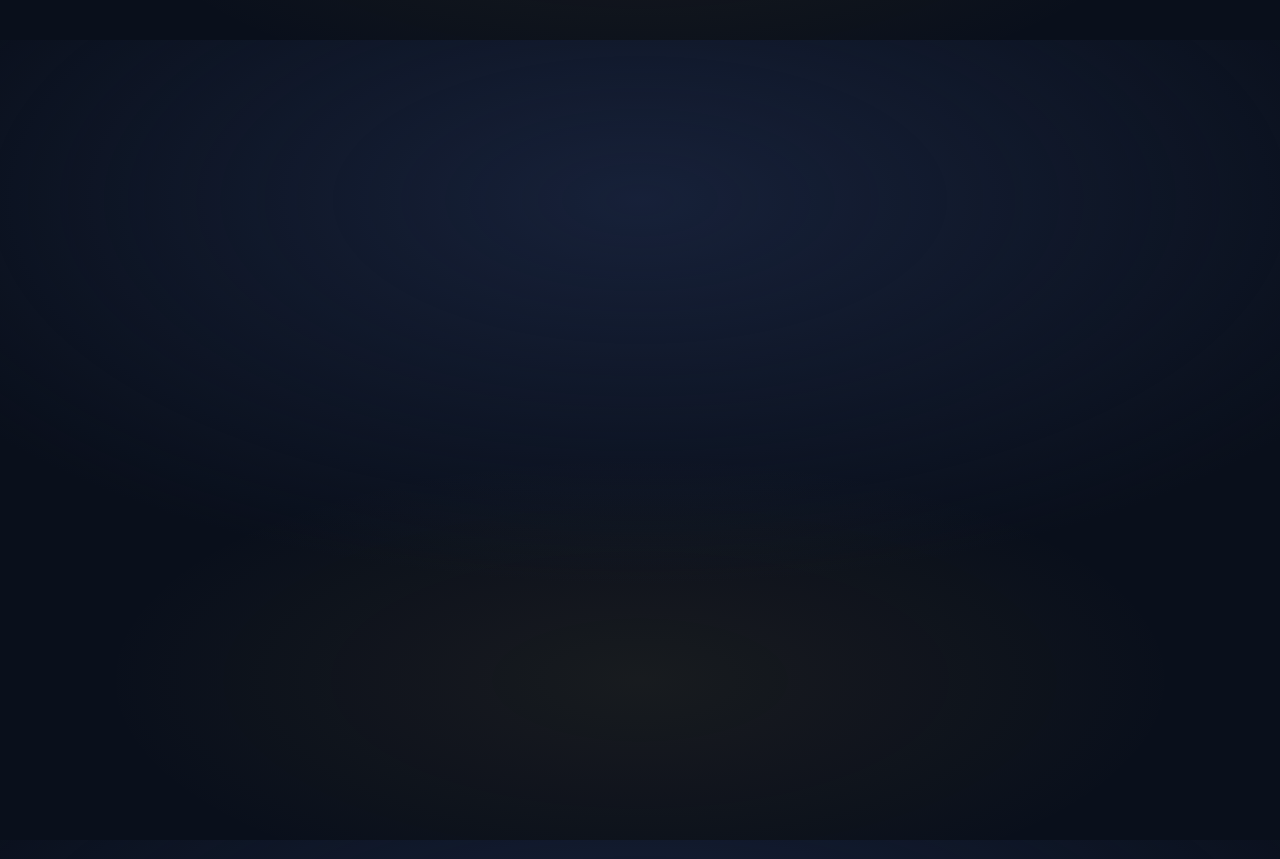
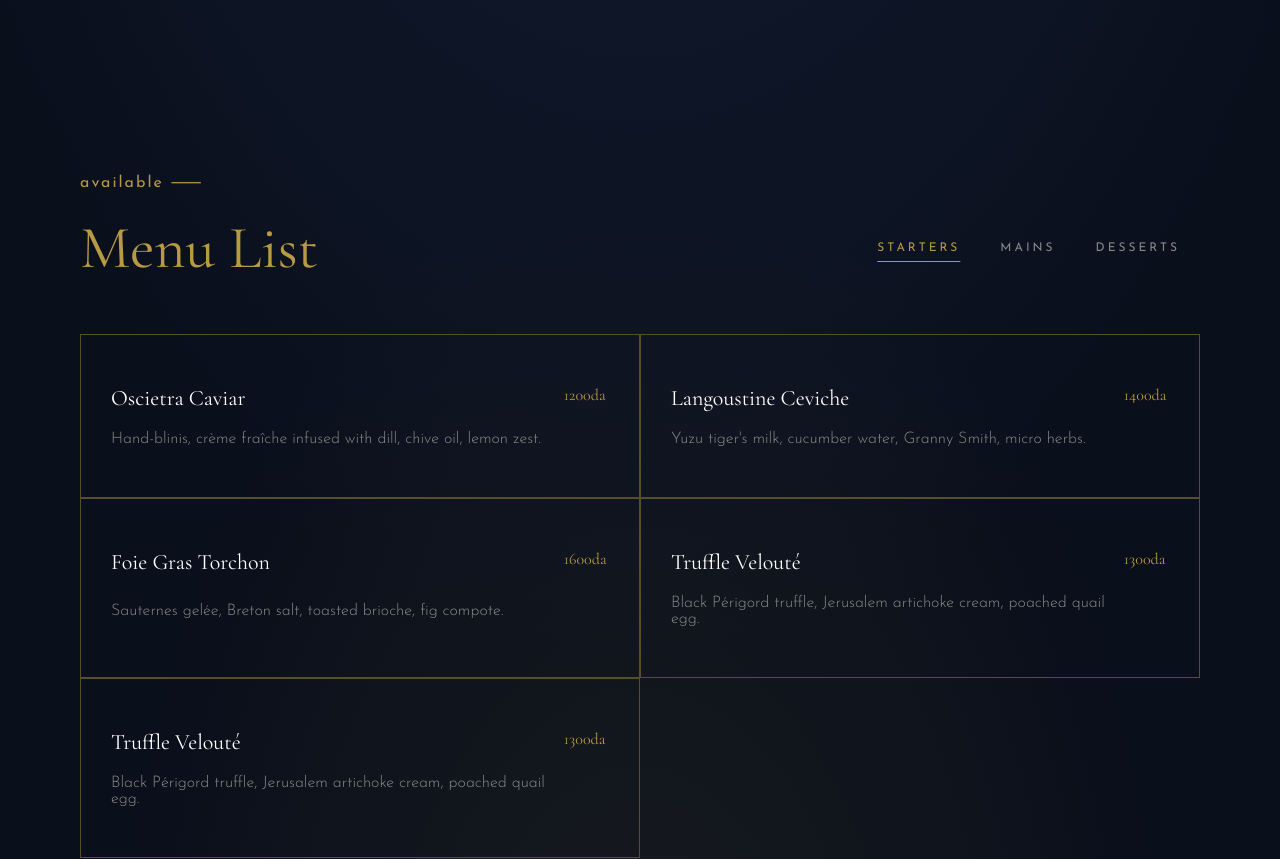
Before and after one commit to Mustapha-bf/aurum-restaurant, a React (Vite) app: page / in a window 1280 px wide. Shown: the part 1560-2419 px from the top of the page. Built offline with nearby package versions, Linux system fonts and the light colour scheme.

Commit message:
added menu page

```diff
--- a/src/App.jsx
+++ b/src/App.jsx
@@ -2,7 +2,6 @@ import React from 'react'
 import Home from './pages/Home'
 import Story from './pages/Story'
 import Menu from './pages/Menu'
-import Experience from './pages/Experience'
 import Reserve from './pages/Reserve'
 import NavBar from './components/NavBar'
 
@@ -13,7 +12,6 @@ const App = () => {
       <Home />
       <Story />
       <Menu />
-      <Experience />
       <Reserve />
     </>
   )
--- a/src/components/NavBar.jsx
+++ b/src/components/NavBar.jsx
@@ -10,7 +10,6 @@ const NavBar = () => {
                 <a href="#home">HOME</a>
                 <a href="#story">STORY</a>
                 <a href="#menu">MENU</a>
-                <a href="#experience">EXPERIENCE</a>
             </div>
             <div className="reserve-btn"><a href="#reserve">RESERVE</a></div>
             <MdOutlineMenu size={40} className="links-btn" onClick={() => { setOpen(!isOpen) }} />
--- a/src/index.css
+++ b/src/index.css
@@ -18,7 +18,6 @@
 }
 
 body {
-  height: 100vh;
   color: var(--golden);
   font-family: 'Segoe UI', Tahoma, Geneva, Verdana, sans-serif;
   background:
@@ -385,14 +384,93 @@ body {
   border-bottom: 1px solid rgb(87, 80, 39);
 }
 
+
+
+
 /* Menu Styling */
 .menu-page {
-  height: 100vh;
+  padding: 80px;
+  display: flex;
+  flex-direction: column;
+  justify-content: center;
 }
 
-/* Experience Styling */
-.experience-page {
-  height: 100vh;
+.avl {
+  font-size: 16px;
+  font-family: var(--monospace);
+  letter-spacing: 2px;
+  padding: 50px 0 20px 0;
+}
+
+.head-menu {
+  display: flex;
+  flex-direction: row;
+  justify-content: space-between;
+  align-items: center;
+  padding-bottom: 50px;
+}
+
+.menu-txt {
+  font-family: var(--fancy-font);
+  font-size: 60px;
+}
+
+.menu-sections {
+  display: flex;
+  flex-direction: row;
+}
+
+.menu-sections button {
+  background-color: transparent;
+  border: none;
+  color: var(--gray);
+  padding: 20px;
+  font-family: var(--monospace);
+  font-size: 12px;
+  text-transform: uppercase;
+  letter-spacing: 3px;
+  cursor: pointer;
+}
+
+.menu-sections button:hover {
+  color: var(--golden);
+  text-decoration: underline;
+  text-underline-offset: 10px;
+}
+
+.menu-sections .active {
+  color: var(--golden);
+  text-decoration: underline;
+  text-underline-offset: 10px;
+}
+
+.menu-list {
+  display: grid;
+  grid-template-columns:repeat(2, 1fr);
+}
+
+.menu-item {
+  padding: 50px 30px;
+  border: 1px solid rgb(87, 80, 39);
+  display: grid;
+  grid-template-columns: 4fr 0.4fr;
+}
+
+.item-name {
+  font-family: var(--fancy-font);
+  font-size: 22px;
+  color: var(--white);
+  padding-bottom: 20px;
+}
+
+.item-desc {
+  font-family: var(--monospace);
+  color: var(--gray);
+  font-weight: 100;
+}
+
+.item-price {
+  font-family: var(--fancy-font);
 }
 
 /* Reserve Styling */
@@ -444,6 +522,22 @@ body {
   .story-p {
     font-size: 20px;
   }
+
+  .menu-txt {
+    font-size: 40px;
+  }
+}
+
+@media screen and (max-width: 800px) {
+  .menu-page {
+    padding: 20px;
+  }
+  .menu-sections {
+    flex-direction: column;
+  }
+  .menu-item {
+    grid-template-rows: 1fr 1fr;
+  }
 }
 
 @media screen and (max-width: 600px) {
--- a/src/pages/Experience.jsx
+++ /dev/null
@@ -1,9 +0,0 @@
-import React from 'react'
-
-const Experience = () => {
-  return (
-    <div className="experience-page" id='experience'></div>
-  )
-}
-
-export default Experience
--- a/src/pages/Menu.jsx
+++ b/src/pages/Menu.jsx
@@ -1,8 +1,110 @@
-import React from 'react'
+import {useState} from 'react';
+
+const menu = {
+  'starters': [
+    {
+      name: 'Oscietra Caviar',
+      description: 'Hand-blinis, crème fraîche infused with dill, chive oil, lemon zest.',
+      prix: '1200da',
+    },
+    {
+      name: 'Langoustine Ceviche',
+      description: "Yuzu tiger's milk, cucumber water, Granny Smith, micro herbs.",
+      prix: '1400da',
+    },
+    {
+      name: 'Foie Gras Torchon',
+      description: 'Sauternes gelée, Breton salt, toasted brioche, fig compote.',
+      prix: '1600da',
+    },
+    {
+      name: 'Truffle Velouté',
+      description: 'Black Périgord truffle, Jerusalem artichoke cream, poached quail egg.',
+      prix: '1300da',
+    },
+    {
+      name: 'Truffle Velouté',
+      description: 'Black Périgord truffle, Jerusalem artichoke cream, poached quail egg.',
+      prix: '1300da',
+    },
+  ],
+  'mains': [
+    {
+      name: 'Wagyu Beef Tenderloin',
+      description: 'Charcoal grilled A5 wagyu, truffle jus, pomme purée, seasonal vegetables.',
+      prix: '3200da',
+    },
+    {
+      name: 'Roasted Sea Bass',
+      description: 'Mediterranean sea bass, saffron beurre blanc, fennel, citrus segments.',
+      prix: '2400da',
+    },
+    {
+      name: 'Herb-Crusted Lamb Rack',
+      description: 'Rosemary crust, garlic jus, dauphinoise potatoes, baby carrots.',
+      prix: '2800da',
+    },
+    {
+      name: 'Duck Breast à l’Orange',
+      description: 'Pan-seared duck, orange reduction, caramelized endives.',
+      prix: '2600da',
+    },
+  ],
+  'desserts': [
+    {
+      name: 'Chocolate Fondant',
+      description: 'Warm molten chocolate cake, vanilla bean ice cream.',
+      prix: '900da',
+    },
+    {
+      name: 'Crème Brûlée',
+      description: 'Classic vanilla custard, caramelized sugar crust.',
+      prix: '800da',
+    },
+    {
+      name: 'Tarte Tatin',
+      description: 'Caramelized apple tart, puff pastry, crème fraîche.',
+      prix: '850da',
+    },
+    {
+      name: 'Pistachio Opera Cake',
+      description: 'Layers of pistachio sponge, coffee buttercream, dark chocolate glaze.',
+      prix: '950da',
+    },
+  ]
+}
+
 
 const Menu = () => {
+  const [activeCategory, setActiveCategory] = useState('starters');
+
   return (
-    <div className="menu-page" id='menu'></div>
+    <section className="menu-page" id='menu'>
+      <p className='avl'>available ⸺</p>
+      <div className="head-menu">
+        <p className="menu-txt">Menu List</p>
+        <div className="menu-sections">
+          {Object.keys(menu).map((cat) => (
+            <button
+              key={cat}
+              className={activeCategory === cat ? 'active' : ''}
+              onClick={() => setActiveCategory(cat)}
+            >
+              {cat}
+            </button>
+          ))}
+        </div>
+      </div>
+      <div className="menu-list">
+        {menu[activeCategory].map((item, index) => (
+          <div key={index} className="menu-item">
+            <p className='item-name'>{item.name}</p>
+            <p className='item-price'>{item.prix}</p>
+            <p className='item-desc'>{item.description}</p>
+          </div>
+        ))}
+      </div>
+    </section>
   )
 }
 
--- a/src/pages/Reserve.jsx
+++ b/src/pages/Reserve.jsx
@@ -2,7 +2,9 @@ import React from 'react'
 
 const Reserve = () => {
   return (
-    <div className="reserve-page" id='reserve'></div>
+    <div className="reserve-page" id='reserve'>
+      <p className="rsv">reserve ⸺</p>
+    </div>
   )
 }
 
```
